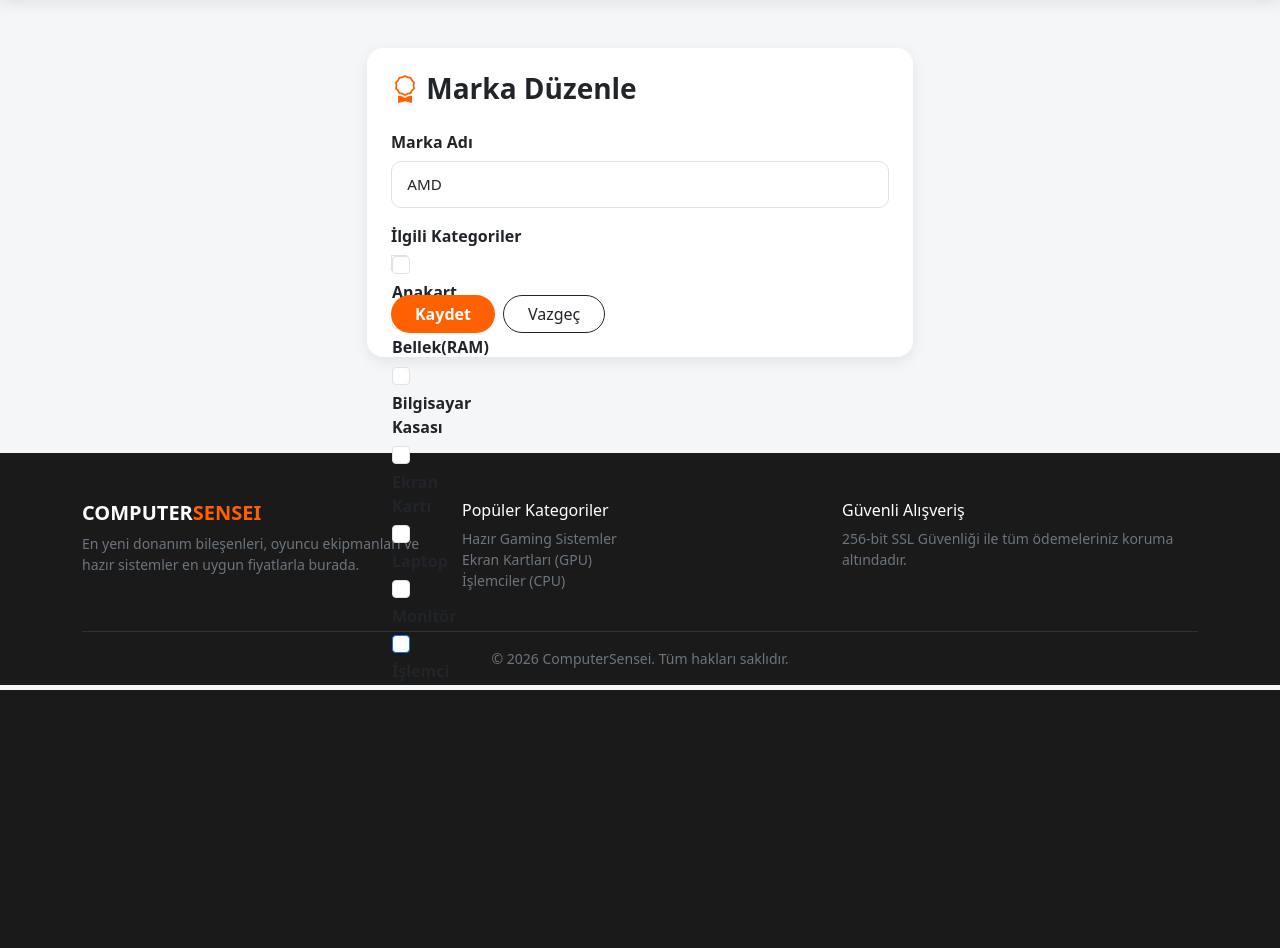
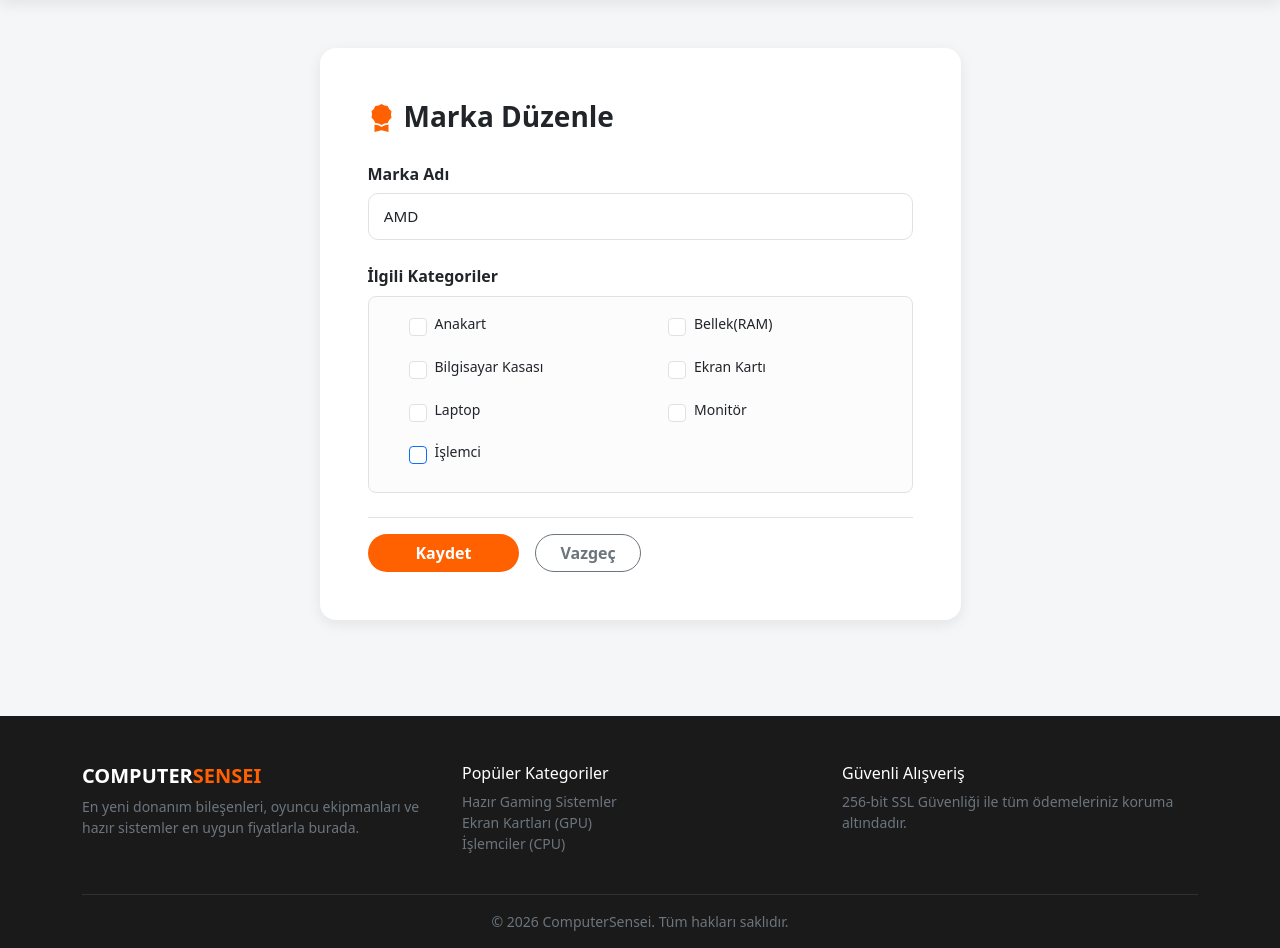
Before and after one commit to Teowol/E-Ticaret-Sitesi, a Django app: page /satici/markalar/7/duzenle/ in a window 1280 px wide. Shown: the part 157-1105 px from the top of the page. Before the commit the page ends 847 px from the top, so only its background shows below. Run offline with Django 5.2, Linux system fonts and the light colour scheme; a user stored in the database is signed in; data comes from the database, SQL or seed files in the repository; both versions use the stored data as it was after the commit.

Commit message:
edit_brand.html-düzeltildi

```diff
--- a/templates/admin_panel/edit_brand.html
+++ b/templates/admin_panel/edit_brand.html
@@ -6,25 +6,77 @@
 {% block content %}
 <div class="container my-5">
     <div class="row justify-content-center">
-        <div class="col-md-6">
-            <div class="card shadow-lg border-0 rounded-4 p-4">
-                <h3 class="fw-bold mb-4"><i class="bi bi-award text-custom"></i> {% trans "Marka Düzenle" %}</h3>
+        <div class="col-lg-7 col-md-9">
+            <div class="card shadow-sm border-0 rounded-4 p-4 p-md-5">
+
+                <div class="d-flex align-items-center mb-4">
+                    <span class="fs-3 me-2 text-custom">
+                        <i class="bi bi-award-fill"></i>
+                    </span>
+                    <h3 class="fw-bold mb-0">{% trans "Marka Düzenle" %}</h3>
+                </div>
+
                 {% if form.errors %}
-                <div class="alert alert-danger py-2 small">{{ form.errors }}</div>
+                <div class="alert alert-danger py-2 small mb-4">
+                    {{ form.errors }}
+                </div>
                 {% endif %}
+
                 <form method="post">
                     {% csrf_token %}
+
+                    <!-- Marka Adı -->
+                    <div class="mb-4">
+                        <label class="form-label fw-semibold" for="{{ form.name.id_for_label }}">
+                            {% trans "Marka Adı" %}
+                        </label>
+                        {{ form.name }}
+                    </div>
+
+                    <!-- İlgili Kategoriler (Kutulu ve Çok Sütunlu Grid) -->
+                    {% if form.categories %}
+                    <div class="mb-4">
+                        <label class="form-label fw-semibold d-block mb-2">
+                            {% trans "İlgili Kategoriler" %}
+                        </label>
+                        <div class="p-3 border rounded-3 bg-light-subtle" style="max-height: 260px; overflow-y: auto;">
+                            <div class="row g-2">
+                                {% for choice in form.categories %}
+                                <div class="col-sm-6">
+                                    <div class="form-check">
+                                        {{ choice.tag }}
+                                        <label class="form-check-label small fw-medium" for="{{ choice.id_for_label }}">
+                                            {{ choice.choice_label }}
+                                        </label>
+                                    </div>
+                                </div>
+                                {% endfor %}
+                            </div>
+                        </div>
+                    </div>
+                    {% endif %}
+
+                    <!-- Diğer olası alanlar -->
                     {% for field in form %}
-                    <div class="mb-3">
-                        <label class="form-label fw-semibold">{{ field.label }}</label>
-                        {{ field }}
-                    </div>
+                        {% if field.name != 'name' and field.name != 'categories' %}
+                        <div class="mb-3">
+                            <label class="form-label fw-semibold">{{ field.label }}</label>
+                            {{ field }}
+                        </div>
+                        {% endif %}
                     {% endfor %}
-                    <div class="d-flex gap-2 mt-4">
-                        <button type="submit" class="btn btn-custom rounded-pill px-4 fw-semibold">{% trans "Kaydet" %}</button>
-                        <a href="{% url 'manage_brands' %}" class="btn btn-outline-dark rounded-pill px-4">{% trans "Vazgeç" %}</a>
+
+                    <!-- Butonlar (En altta ve düzgün hizalı) -->
+                    <div class="d-flex gap-3 pt-3 mt-4 border-top">
+                        <button type="submit" class="btn btn-custom rounded-pill px-5 fw-semibold">
+                            {% trans "Kaydet" %}
+                        </button>
+                        <a href="{% url 'manage_brands' %}" class="btn btn-outline-secondary rounded-pill px-4 fw-semibold">
+                            {% trans "Vazgeç" %}
+                        </a>
                     </div>
                 </form>
+
             </div>
         </div>
     </div>
```
Also changed, not shown: db.sqlite3, locale/en/LC_MESSAGES/django.po, media/products/m_msi-raider-18-max-hx-a2wj-1059tr-1.jpg (added), 1 other file.
